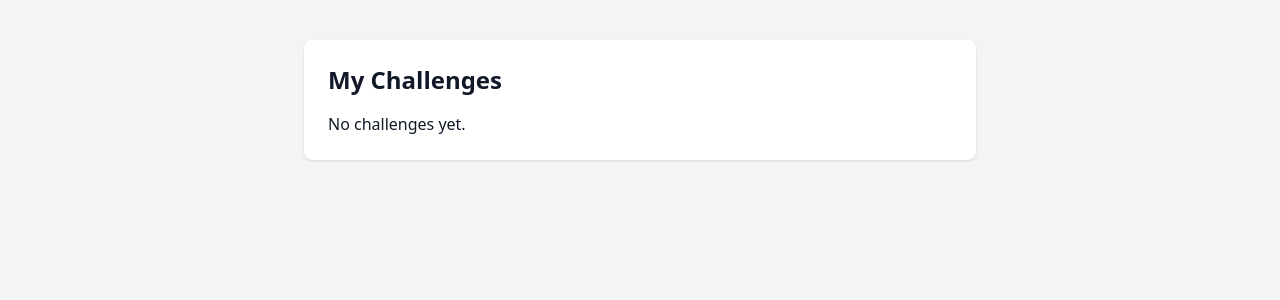
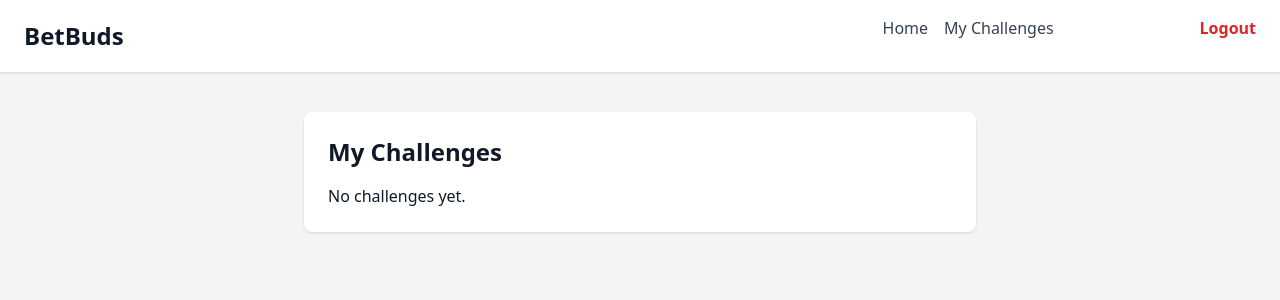
Before and after one commit to sansdoute1/betbuds-website, a Flask app: page /my-challenges in a window 1280 px wide. Shown: the top 300 px of the page. Run offline with Flask 3, Linux system fonts and the light colour scheme; the visitor is signed in with stand-in values (Sample User, id 1); some libraries are stand-ins or nearby versions.

Commit message:
Update my_challenges.html

```diff
--- a/templates/my_challenges.html
+++ b/templates/my_challenges.html
@@ -5,6 +5,21 @@
   <script src="https://cdn.tailwindcss.com"></script>
 </head>
 <body class="bg-gray-100 text-gray-900 font-sans">
+<!-- Navigation Bar -->
+<nav class="bg-white shadow px-6 py-4 flex justify-between items-center">
+  <div class="text-2xl font-bold text-primary">BetBuds</div>
+  <div class="flex justify-end space-x-4">
+    <a href="/" class="text-gray-700 hover:text-primary">Home</a>
+    {% if session['user'] %}
+      <a href="/my-challenges" class="text-gray-700 hover:text-primary">My Challenges</a>
+      <a href="/place-bet" class="bg-primary text-white px-4 py-2 rounded hover:bg-blue-700 transition">Place a Bet</a>
+      <a href="/logout" class="text-red-600 font-semibold hover:text-red-800">Logout</a>
+    {% else %}
+      <a href="/login" class="text-gray-700 hover:text-primary">Login</a>
+      <a href="/signup" class="text-gray-700 hover:text-primary">Sign Up</a>
+    {% endif %}
+  </div>
+</nav>
   <div class="max-w-2xl mx-auto mt-10 p-6 bg-white rounded-lg shadow">
     <h1 class="text-2xl font-bold mb-4">My Challenges</h1>
     {% if challenges %}
```
